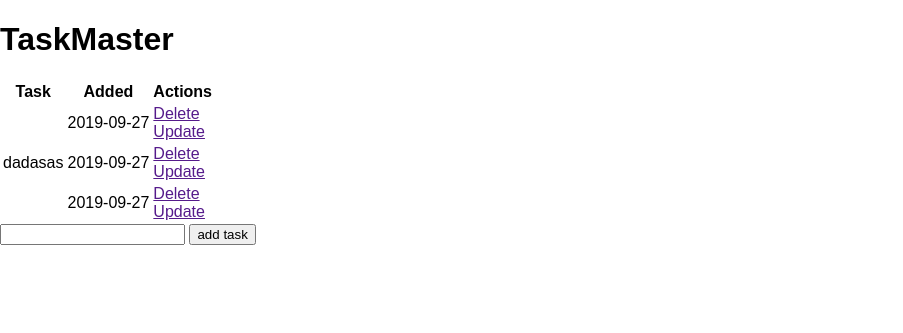
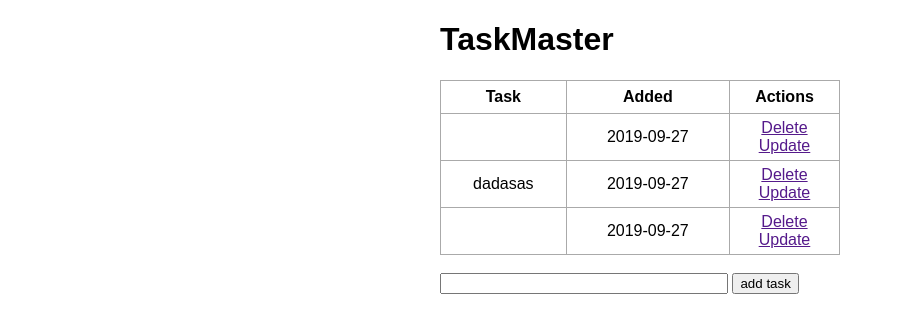
Before and after one commit to farisNassif/FourthYear_FinalProjectSkeleton_Inactive, a Flask app: page / in a window 1280 px wide. Shown: the top 333 px of the page, without its empty margins (0-903 px from the left). Run offline with Flask 2, Linux system fonts and the light colour scheme; data comes from the database, SQL or seed files in the repository; both versions use the stored data as it was after the commit.

Commit message:
css added

```diff
--- a/static/css/main.css
+++ b/static/css/main.css
@@ -1,4 +1,35 @@
-body {
+body, html {
     margin: 0;
     font-family: sans-serif;
 }
+
+.content {
+    margin: 0 auto;
+    width: 400px;
+}
+
+table, td, th {
+    border: 1px solid #aaa;
+}
+
+table {
+    border-collapse: collapse;
+    width: 100%;
+}
+
+th {
+    height: 30px;
+}
+
+td {
+    text-align: center;
+    padding: 5px;
+}
+
+.form {
+    margin-top: 20px;
+}
+
+#content {
+    width: 70%;
+}
--- a/templates/index.html
+++ b/templates/index.html
@@ -28,6 +28,7 @@
     </table>
 
     <form action="/" method="POST">
+        <br>
         <input type="text" name="content" id="content">
         <input type="submit" value="add task">
     </form>
```
Also changed, not shown: test.db.
